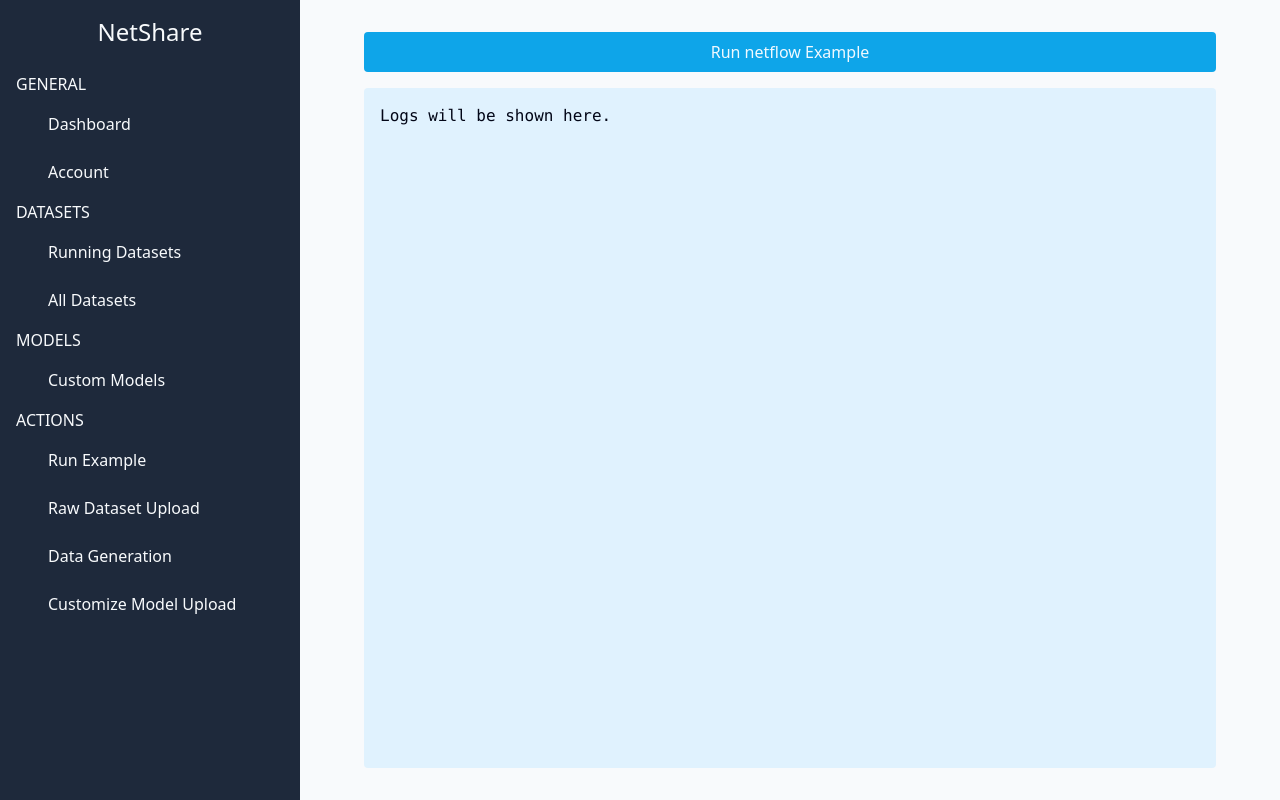
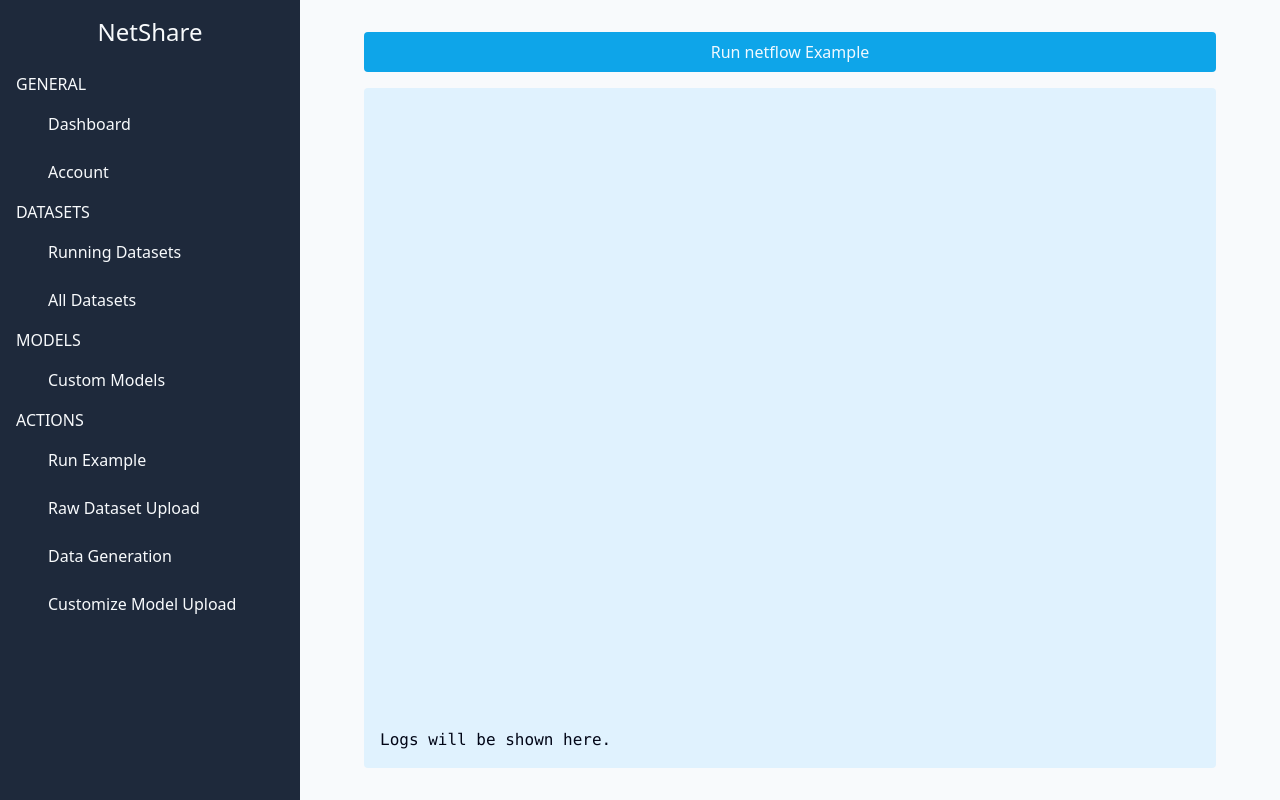
Before and after one commit to HaozheSong/NetShareWeb, a Next.js app in the folder frontend/: page /dashboard/run-example in a window 1280 px wide. Built offline with nearby package versions, Linux system fonts and the light colour scheme.

Commit message:
example-1.0.1 Auto scroll-down by flex-col-reverse

```diff
--- a/frontend/src/app/dashboard/run-example/page.tsx
+++ b/frontend/src/app/dashboard/run-example/page.tsx
@@ -21,7 +21,7 @@
         </button>
       </div>
       <div className='grow mt-4 overflow-auto'>
-        <pre className='h-full overflow-auto rounded p-4 bg-sky-100'>{log}</pre>
+        <pre className='h-full overflow-auto rounded p-4 bg-sky-100 flex flex-col-reverse'>{log}</pre>
       </div>
     </div>
   )
```
